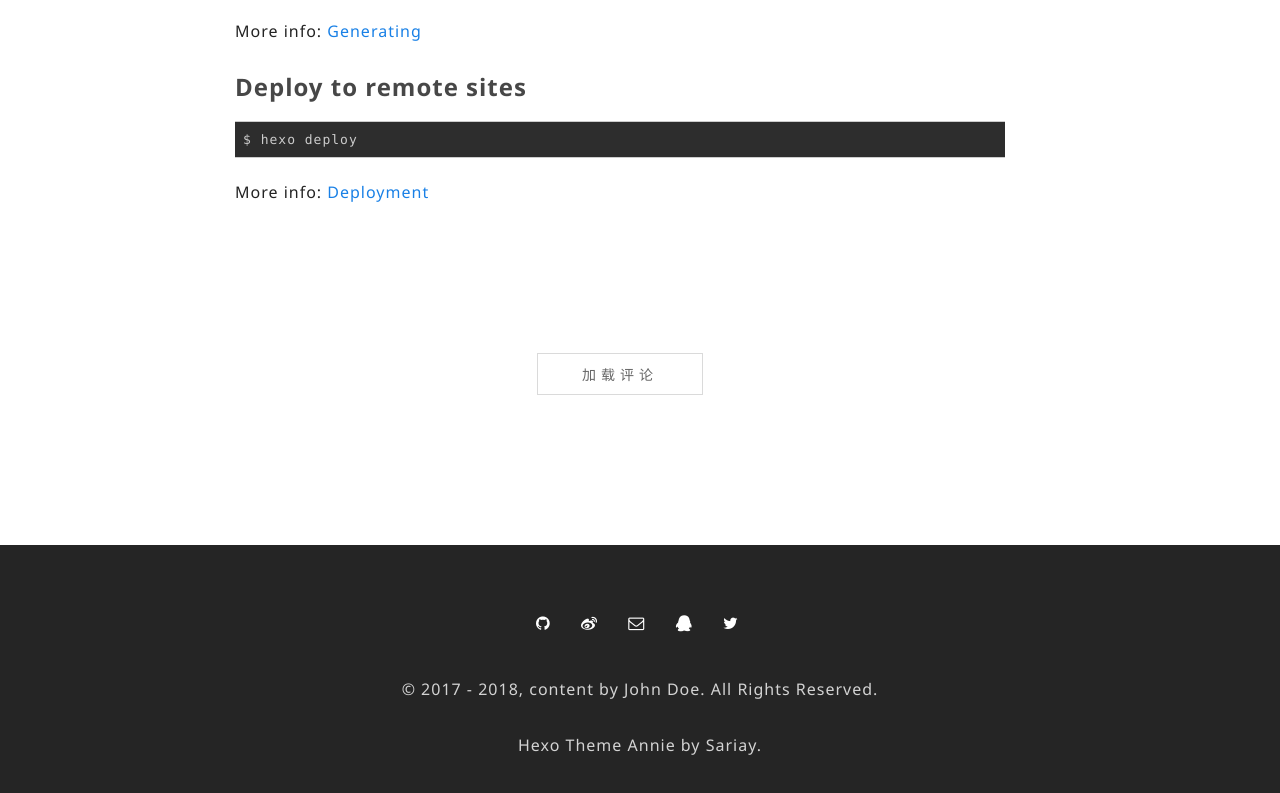
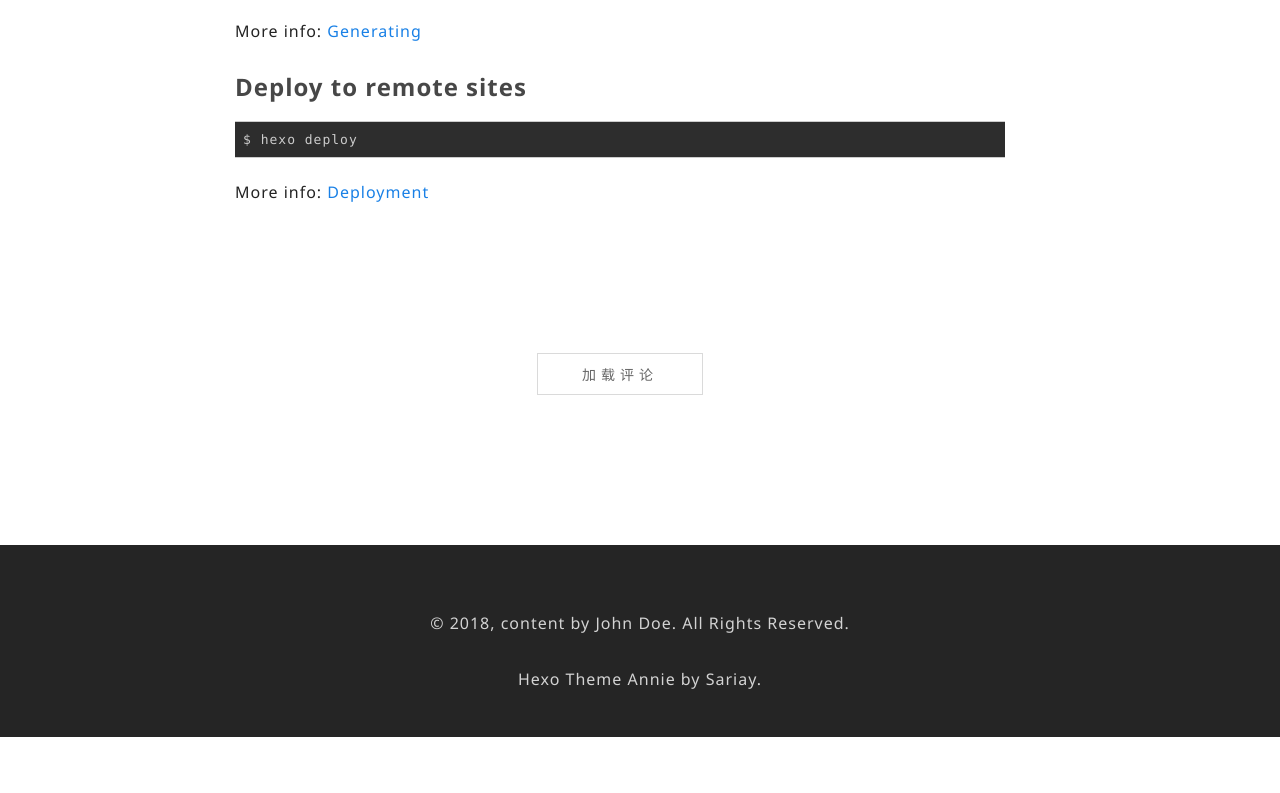
Before and after one commit to youngsmallsmall/youngsmallsmall.github.io, a plain HTML site: page 2018/12/10/hello-world/index.html in a window 1280 px wide. Shown: the part 1610-2403 px from the top of the page. After the commit the page ends 2347 px from the top, so only its background shows below. Drawn offline with Linux system fonts and the light colour scheme; a script that the page names is missing.

Commit message:
Site updated: 2018-12-10 20:44:02

```diff
--- a/2018/12/10/hello-world/index.html
+++ b/2018/12/10/hello-world/index.html
@@ -309,19 +309,9 @@
 		<div class="theme-annie-social">
 
 
-					<a href="http://github.com/" title="Github" target="_blank"><i class="fa fa-github"></i>&nbsp;</a>
 
 
-					<a href="http://github.com/" title="Weibo" target="_blank"><i class="fa fa-weibo"></i>&nbsp;</a>
 
-
-					<a href="http://github.com/" title="Email" target="_blank"><i class="fa fa-envelope-o"></i>&nbsp;</a>
-
-
-					<a href="http://github.com/" title="QQ" target="_blank"><i class="fa fa-qq"></i>&nbsp;</a>
-
-
-					<a href="http://github.com/" title="Twitter" target="_blank"><i class="fa fa-twitter"></i>&nbsp;</a>
 
 
 		</div>
@@ -330,7 +320,7 @@
 	<div class="blog-text-center">
 		<div class="theme-annie-copyright">
 
-				&copy; 2017 - 2018, content by John Doe. All Rights Reserved.
+				&copy; 2018, content by John Doe. All Rights Reserved.
 
 		</div>
 	</div>
```
Also changed, not shown: archives/2018/12/index.html (+1 -11 lines), archives/2018/index.html (+1 -11 lines), archives/index.html (+1 -11 lines), index.html (+1 -11 lines).
